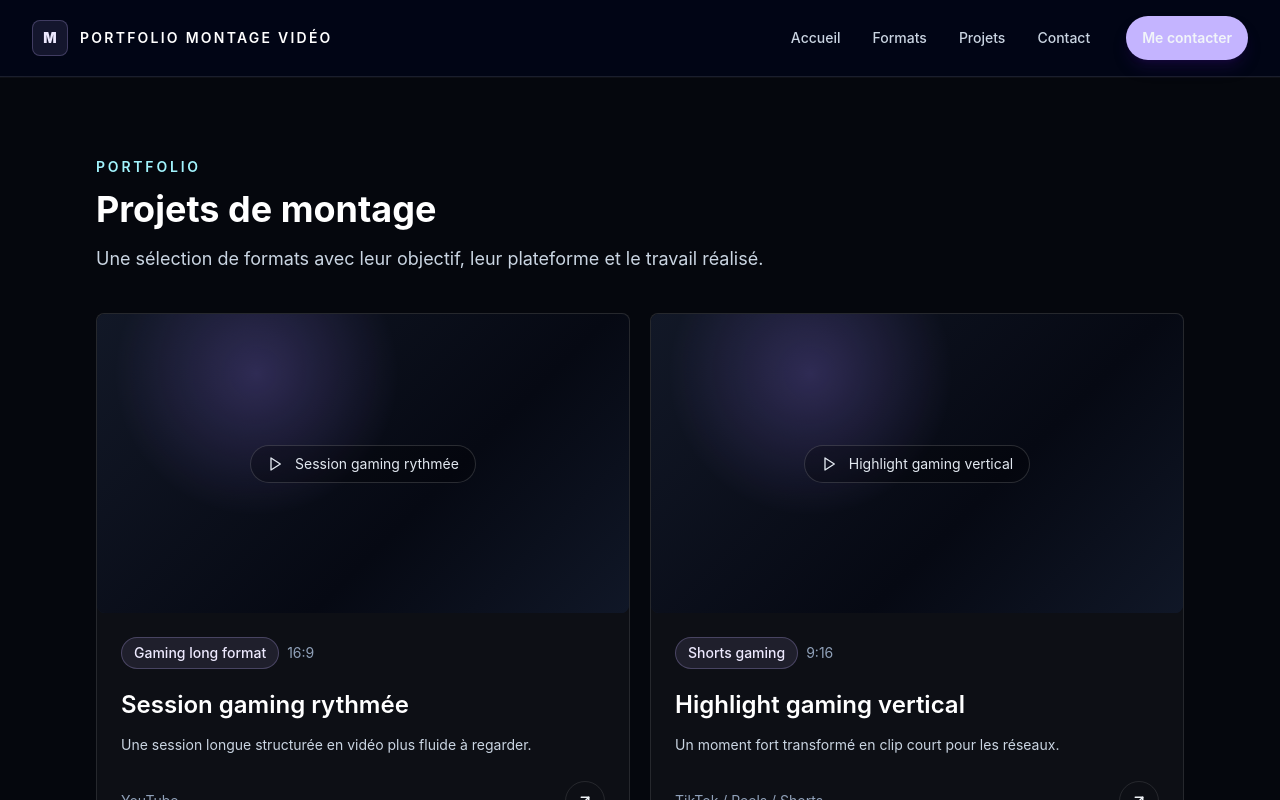
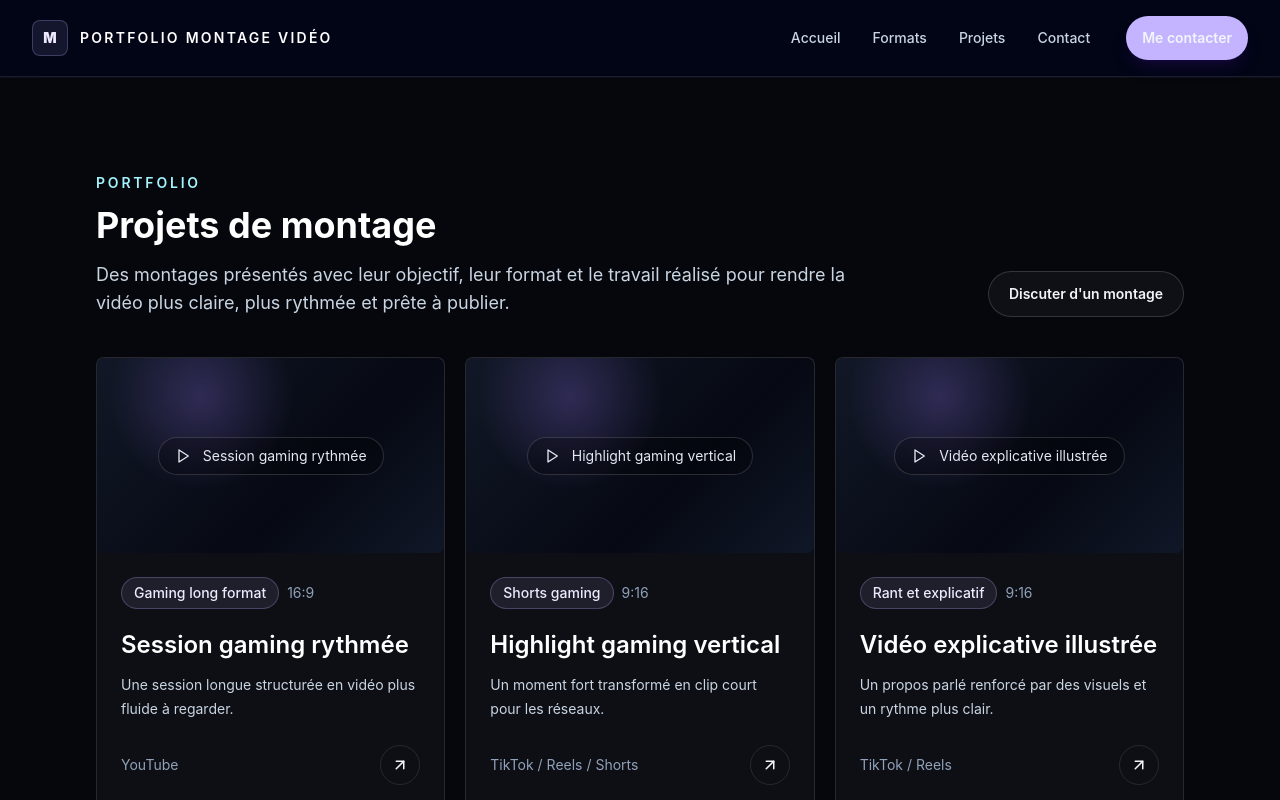
Before and after one commit to Palawizard/editing-portfolio, a SvelteKit app: page /projets in a window 1280 px wide. Shown: the top 800 px of the page. Built offline with nearby package versions, Linux system fonts and the light colour scheme.

Commit message:
feat(projects): add projects index page

```diff
--- a/src/routes/projets/+page.svelte
+++ b/src/routes/projets/+page.svelte
@@ -1,5 +1,6 @@
 <script lang="ts">
 	import ProjectCard from '$lib/components/cards/ProjectCard.svelte';
+	import Button from '$lib/components/ui/Button.svelte';
 	import Container from '$lib/components/ui/Container.svelte';
 	import SectionHeader from '$lib/components/ui/SectionHeader.svelte';
 	import { projects } from '$lib/content/projects';
@@ -13,15 +14,18 @@
 	/>
 </svelte:head>
 
-<main id="main-content" class="py-16 md:py-20">
+<main id="main-content" class="py-16 md:py-24">
 	<Container>
-		<SectionHeader
-			eyebrow="Portfolio"
-			title="Projets de montage"
-			description="Une sélection de formats avec leur objectif, leur plateforme et le travail réalisé."
-		/>
+		<div class="flex flex-col gap-6 md:flex-row md:items-end md:justify-between">
+			<SectionHeader
+				eyebrow="Portfolio"
+				title="Projets de montage"
+				description="Des montages présentés avec leur objectif, leur format et le travail réalisé pour rendre la vidéo plus claire, plus rythmée et prête à publier."
+			/>
+			<Button href="/contact" variant="secondary">Discuter d'un montage</Button>
+		</div>
 
-		<div class="mt-10 grid gap-5 md:grid-cols-2">
+		<div class="mt-10 grid gap-5 md:grid-cols-2 xl:grid-cols-3">
 			{#each projects as project (project.slug)}
 				<ProjectCard {project} />
 			{/each}
```
